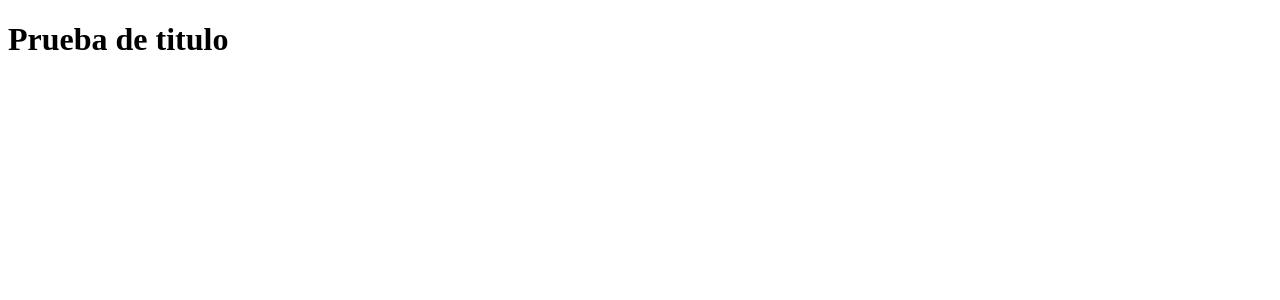
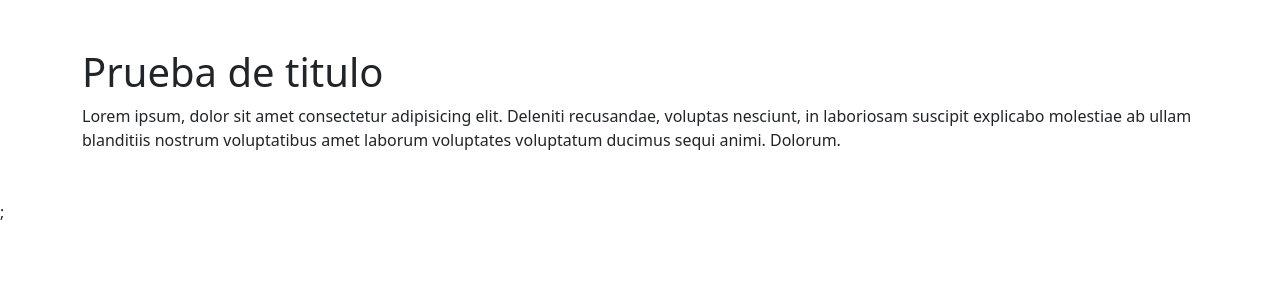
Before and after one commit to abelsanxd/contador, a React (Vite) app: page / in a window 1280 px wide. Shown: the top 300 px of the page. Built offline with nearby package versions, Linux system fonts and the light colour scheme.

Commit message:
agregamos el componente informacion

```diff
--- a/package.json
+++ b/package.json
@@ -10,6 +10,9 @@
     "preview": "vite preview"
   },
   "dependencies": {
+    "bootstrap": "^5.3.3",
+    "i": "^0.3.7",
+    "npm": "^10.5.1",
     "react": "^18.2.0",
     "react-dom": "^18.2.0"
   },
--- a/src/App.jsx
+++ b/src/App.jsx
@@ -1,5 +1,21 @@
+import "bootstrap/dist/css/bootstrap.min.css";
+import "./App.css";
+
 function App() {
-  return <h1>Prueba de titulo</h1>;
+  return (
+    <>
+      <main className="container my-5">
+        <h1>Prueba de titulo</h1>
+        <p>
+          Lorem ipsum, dolor sit amet consectetur adipisicing elit. Deleniti
+          recusandae, voluptas nesciunt, in laboriosam suscipit explicabo
+          molestiae ab ullam blanditiis nostrum voluptatibus amet laborum
+          voluptates voluptatum ducimus sequi animi. Dolorum.
+        </p>
+      </main>
+      ;
+    </>
+  );
 }
 
 export default App;
```
Also changed, not shown: src/compontens/Informacion.jsx (added, +18 -0 lines), 1 other file (tests, documents, lock files or other folders).
